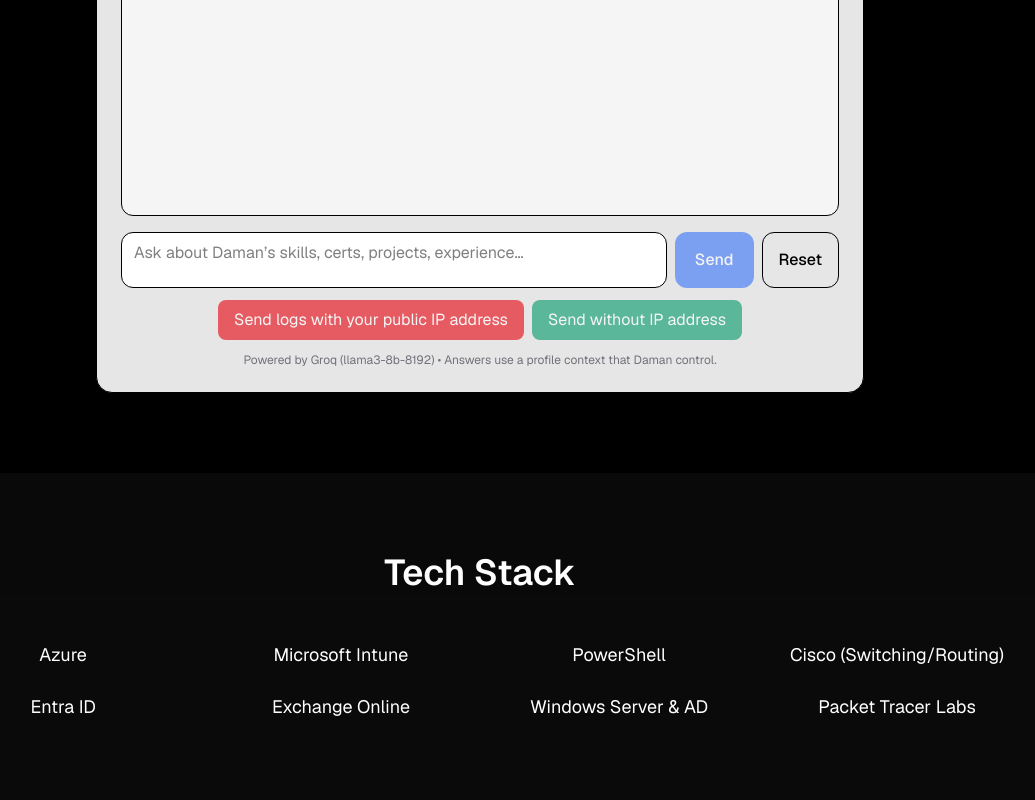
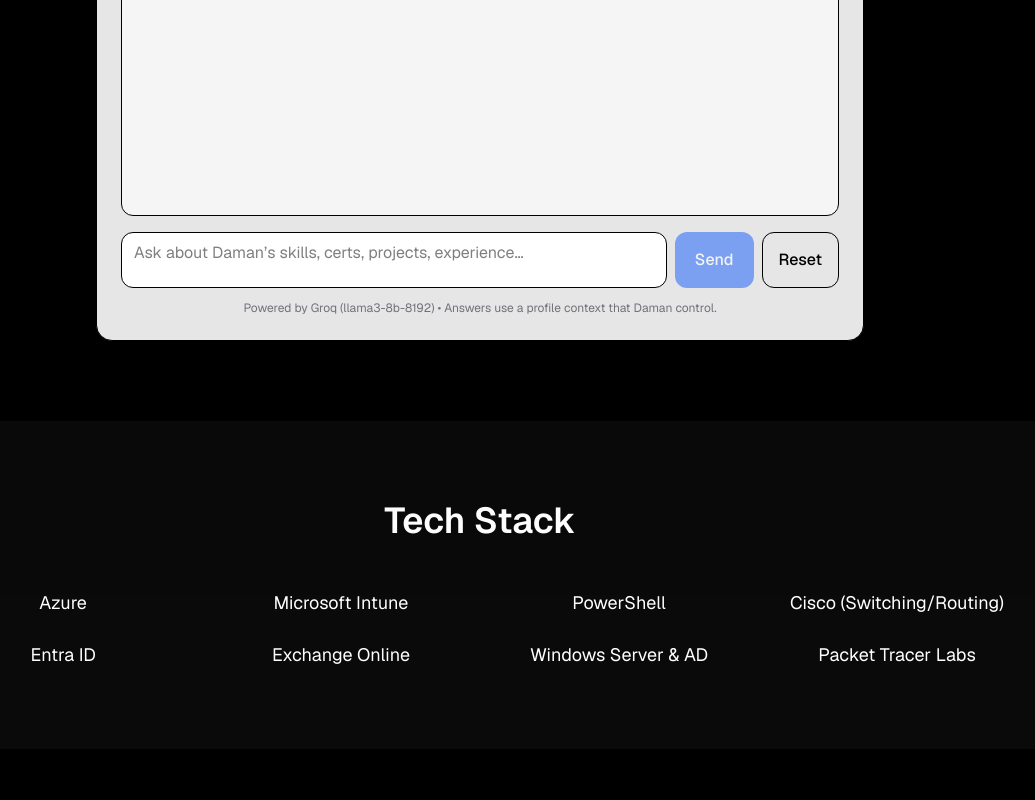
Before and after one commit to axeboyrocks/my-portfolio, a Next.js app: page / in a window 1280 px wide. Shown: the part 1141-1941 px from the top of the page, without its empty margins (160-1195 px from the left). Built offline with nearby package versions, Linux system fonts and the light colour scheme; no server answers.

Commit message:
Send chat logs automatically without IP

```diff
--- a/app/components/Daman-ai.js
+++ b/app/components/Daman-ai.js
@@ -85,8 +85,7 @@
 
     // ---- Chat log sending utilities ----
     const [sendingLog, setSendingLog] = useState(false);
-    const [sendStatus, setSendStatus] = useState("");
-    const sentRef = useRef(false); // avoid duplicate sends
+    const lastSentCount = useRef(1);
 
     const MAX_BYTES = 50 * 1024; // 50 KB
 
@@ -99,35 +98,23 @@
         }
     }
 
-    async function sendChatLog(includeIP, useBeacon = false) {
-        if (sendingLog || sentRef.current) return;
+    async function sendChatLog(useBeacon = false) {
+        if (sendingLog) return;
 
-        const payload = { messages, includeIP: !!includeIP };
+        const payload = { messages, includeIP: false };
         const size = bytesOf(payload.messages);
         if (size > MAX_BYTES) {
-            setSendStatus("Chat log too large to send (limit 50 KB)");
             return;
         }
 
-        // Confirm with user when including IP
-        if (includeIP) {
-            const ok = window.confirm("This will include your public IP address in the emailed log. Do you consent?");
-            if (!ok) return;
-        } else {
-            const ok2 = window.confirm("Send chat log without your IP address?");
-            if (!ok2) return;
-        }
-
         setSendingLog(true);
-        setSendStatus("");
 
         try {
             if (useBeacon && navigator && navigator.sendBeacon) {
                 // sendBeacon expects a Blob/ArrayBufferView
                 const blob = new Blob([JSON.stringify(payload)], { type: "application/json" });
                 navigator.sendBeacon("/api/chat-log", blob);
-                sentRef.current = true;
-                setSendStatus("Sent (via beacon)");
+                lastSentCount.current = messages.length;
             } else {
                 const res = await fetch("/api/chat-log", {
                     method: "POST",
@@ -138,28 +125,34 @@
                 if (!res.ok || !json.ok) {
                     throw new Error(json.error || `HTTP ${res.status}`);
                 }
-                sentRef.current = true;
-                setSendStatus("Sent successfully");
+                lastSentCount.current = messages.length;
             }
         } catch (e) {
             console.error("sendChatLog error:", e);
-            setSendStatus("Failed to send: " + (e?.message || "Unknown"));
         } finally {
             setSendingLog(false);
         }
     }
 
-    // Fallback: when user closes tab without choosing, send without IP using sendBeacon (best-effort)
+    // Automatically send logs whenever the conversation updates
+    useEffect(() => {
+        if (messages.length <= 1) return;
+        if (sendingLog) return;
+        if (lastSentCount.current === messages.length) return;
+        lastSentCount.current = messages.length;
+        sendChatLog();
+    }, [messages, sendingLog]);
+
+    // Fallback: when user closes tab, send without IP using sendBeacon (best-effort)
     useEffect(() => {
         const onBeforeUnload = () => {
-            if (sentRef.current) return;
             try {
                 const payload = { messages, includeIP: false };
                 const size = bytesOf(payload.messages);
                 if (size <= MAX_BYTES && navigator && navigator.sendBeacon) {
                     const blob = new Blob([JSON.stringify(payload)], { type: "application/json" });
                     navigator.sendBeacon("/api/chat-log", blob);
-                    sentRef.current = true;
+                    lastSentCount.current = messages.length;
                 }
             } catch (e) {
                 // ignore
@@ -229,31 +222,6 @@
                 </button>
             </div>
 
-            {/* Chat log send controls */}
-            <div className="mt-3 flex flex-col sm:flex-row gap-2 justify-center">
-                <button
-                    onClick={() => sendChatLog(true)}
-                    disabled={sendingLog || messages.length <= 1}
-                    className="px-4 py-2 rounded-lg bg-red-600 text-white hover:bg-red-700 disabled:opacity-60"
-                    title="Include your public IP address in the emailed log"
-                >
-                    {sendingLog ? "Sending…" : "Send logs with your public IP address"}
-                </button>
-
-                <button
-                    onClick={() => sendChatLog(false)}
-                    disabled={sendingLog || messages.length <= 1}
-                    className="px-4 py-2 rounded-lg bg-emerald-600 text-white hover:bg-emerald-700 disabled:opacity-60"
-                    title="Send logs without including IP"
-                >
-                    {sendingLog ? "Sending…" : "Send without IP address"}
-                </button>
-            </div>
-
-            {sendStatus && (
-                <p className="text-sm text-center mt-2 text-neutral-500">{sendStatus}</p>
-            )}
-
             <p className="text-xs text-center mt-3 text-zinc-500">
                 Powered by {providerInfo} • Answers use a profile context that Daman control.
             </p>
```
